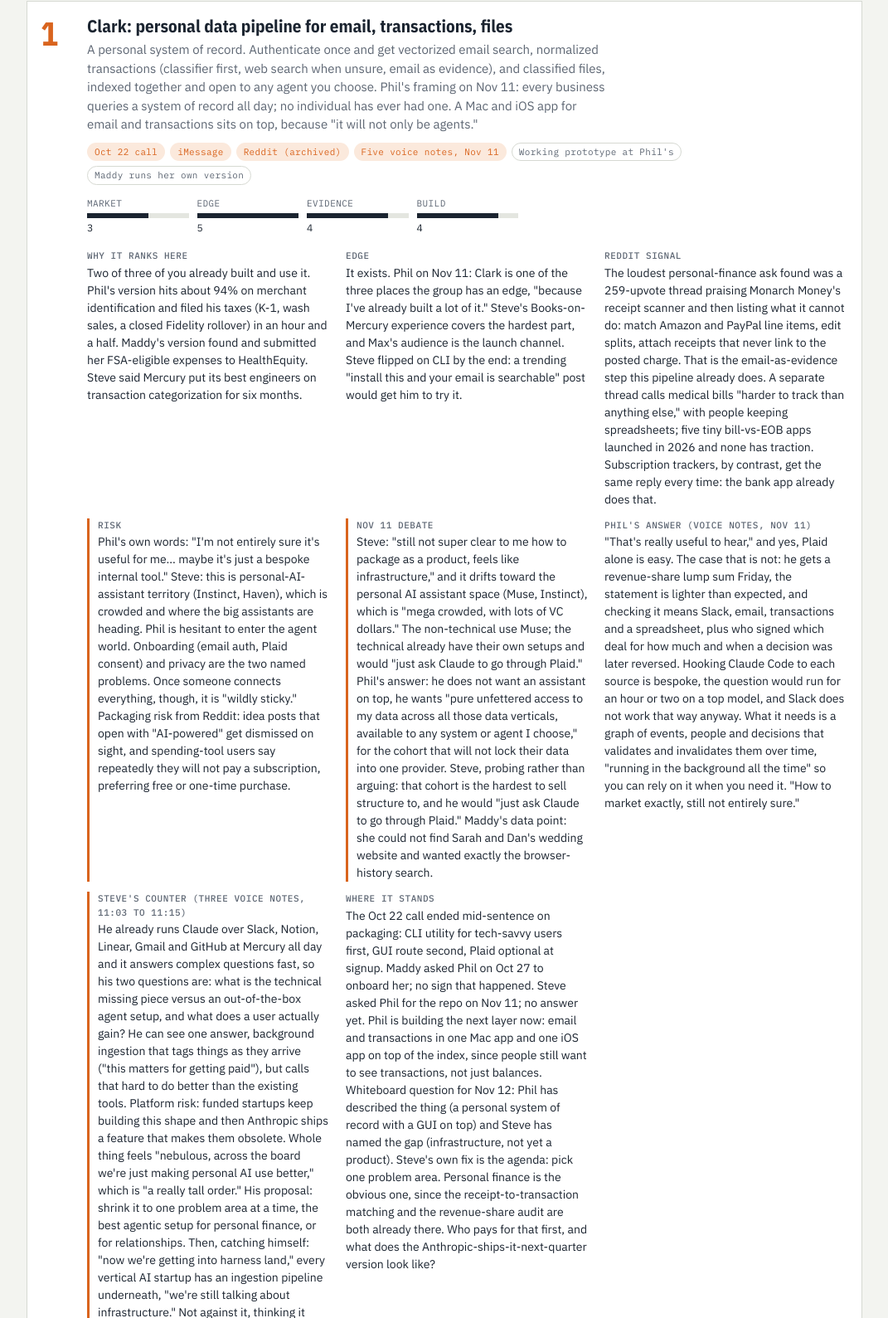
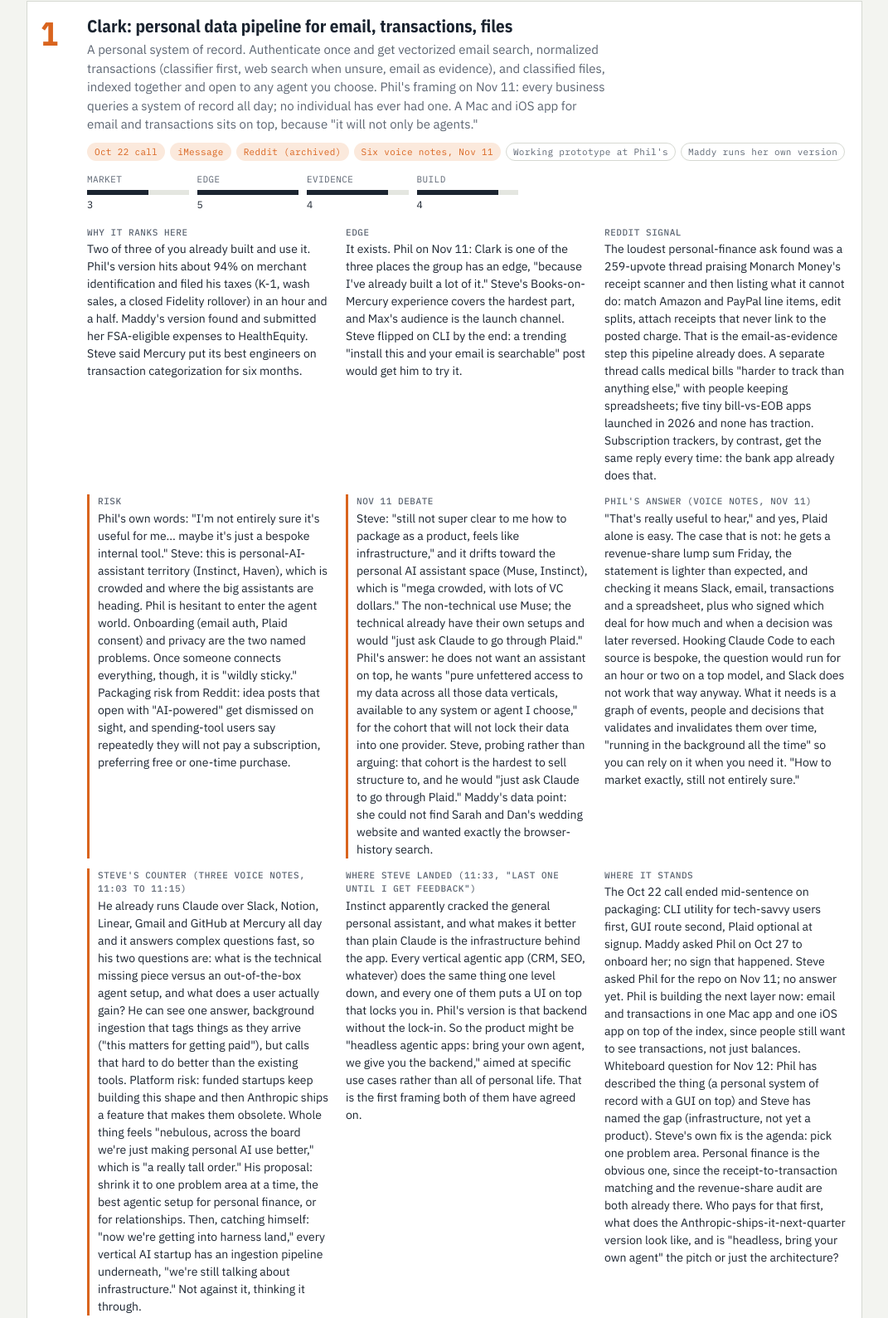
Before and after one commit to madelinekornack-afk/davenport-idea-board, a plain HTML site: page index.html in a window 1280 px wide. Shown: the part 1271-2860 px from the top of the page at 83% size, without its empty margins (104-1175 px from the left). Drawn offline with nearby package versions, Linux system fonts and the light colour scheme.

Commit message:
Clark: Steve's 11:33 note, headless bring-your-own-agent framing
Co-Authored-By: Claude Fable 5.1 <noreply@anthropic.com>

```diff
--- a/index.html
+++ b/index.html
@@ -152,7 +152,7 @@ tbody tr:last-child td { border-bottom: 0; }
   <article class="card"><div class="n">1</div><div class="b">
     <h3>Clark: personal data pipeline for email, transactions, files</h3>
     <p class="pitch">A personal system of record. Authenticate once and get vectorized email search, normalized transactions (classifier first, web search when unsure, email as evidence), and classified files, indexed together and open to any agent you choose. Phil's framing on Nov 11: every business queries a system of record all day; no individual has ever had one. A Mac and iOS app for email and transactions sits on top, because "it will not only be agents."</p>
-    <div class="meta"><span class="chip src">Oct 22 call</span><span class="chip src">iMessage</span><span class="chip src">Reddit (archived)</span><span class="chip src">Five voice notes, Nov 11</span><span class="chip">Working prototype at Phil's</span><span class="chip">Maddy runs her own version</span></div>
+    <div class="meta"><span class="chip src">Oct 22 call</span><span class="chip src">iMessage</span><span class="chip src">Reddit (archived)</span><span class="chip src">Six voice notes, Nov 11</span><span class="chip">Working prototype at Phil's</span><span class="chip">Maddy runs her own version</span></div>
     <div class="scores">
       <div class="score"><label>Market</label><div class="track"><i style="width:60%"></i></div><div class="v">3</div></div>
       <div class="score"><label>Edge</label><div class="track"><i style="width:100%"></i></div><div class="v">5</div></div>
@@ -167,7 +167,8 @@ tbody tr:last-child td { border-bottom: 0; }
       <div class="risk"><b>Nov 11 debate</b>Steve: "still not super clear to me how to package as a product, feels like infrastructure," and it drifts toward the personal AI assistant space (Muse, Instinct), which is "mega crowded, with lots of VC dollars." The non-technical use Muse; the technical already have their own setups and would "just ask Claude to go through Plaid." Phil's answer: he does not want an assistant on top, he wants "pure unfettered access to my data across all those data verticals, available to any system or agent I choose," for the cohort that will not lock their data into one provider. Steve, probing rather than arguing: that cohort is the hardest to sell structure to, and he would "just ask Claude to go through Plaid." Maddy's data point: she could not find Sarah and Dan's wedding website and wanted exactly the browser-history search.</div>
       <div><b>Phil's answer (voice notes, Nov 11)</b>"That's really useful to hear," and yes, Plaid alone is easy. The case that is not: he gets a revenue-share lump sum Friday, the statement is lighter than expected, and checking it means Slack, email, transactions and a spreadsheet, plus who signed which deal for how much and when a decision was later reversed. Hooking Claude Code to each source is bespoke, the question would run for an hour or two on a top model, and Slack does not work that way anyway. What it needs is a graph of events, people and decisions that validates and invalidates them over time, "running in the background all the time" so you can rely on it when you need it. "How to market exactly, still not entirely sure."</div>
       <div class="risk"><b>Steve's counter (three voice notes, 11:03 to 11:15)</b>He already runs Claude over Slack, Notion, Linear, Gmail and GitHub at Mercury all day and it answers complex questions fast, so his two questions are: what is the technical missing piece versus an out-of-the-box agent setup, and what does a user actually gain? He can see one answer, background ingestion that tags things as they arrive ("this matters for getting paid"), but calls that hard to do better than the existing tools. Platform risk: funded startups keep building this shape and then Anthropic ships a feature that makes them obsolete. Whole thing feels "nebulous, across the board we're just making personal AI use better," which is "a really tall order." His proposal: shrink it to one problem area at a time, the best agentic setup for personal finance, or for relationships. Then, catching himself: "now we're getting into harness land," every vertical AI startup has an ingestion pipeline underneath, "we're still talking about infrastructure." Not against it, thinking it through.</div>
-      <div><b>Where it stands</b>The Oct 22 call ended mid-sentence on packaging: CLI utility for tech-savvy users first, GUI route second, Plaid optional at signup. Maddy asked Phil on Oct 27 to onboard her; no sign that happened. Steve asked Phil for the repo on Nov 11; no answer yet. Phil is building the next layer now: email and transactions in one Mac app and one iOS app on top of the index, since people still want to see transactions, not just balances. Whiteboard question for Nov 12: Phil has described the thing (a personal system of record with a GUI on top) and Steve has named the gap (infrastructure, not yet a product). Steve's own fix is the agenda: pick one problem area. Personal finance is the obvious one, since the receipt-to-transaction matching and the revenue-share audit are both already there. Who pays for that first, and what does the Anthropic-ships-it-next-quarter version look like?</div>
+      <div><b>Where Steve landed (11:33, "last one until I get feedback")</b>Instinct apparently cracked the general personal assistant, and what makes it better than plain Claude is the infrastructure behind the app. Every vertical agentic app (CRM, SEO, whatever) does the same thing one level down, and every one of them puts a UI on top that locks you in. Phil's version is that backend without the lock-in. So the product might be "headless agentic apps: bring your own agent, we give you the backend," aimed at specific use cases rather than all of personal life. That is the first framing both of them have agreed on.</div>
+      <div><b>Where it stands</b>The Oct 22 call ended mid-sentence on packaging: CLI utility for tech-savvy users first, GUI route second, Plaid optional at signup. Maddy asked Phil on Oct 27 to onboard her; no sign that happened. Steve asked Phil for the repo on Nov 11; no answer yet. Phil is building the next layer now: email and transactions in one Mac app and one iOS app on top of the index, since people still want to see transactions, not just balances. Whiteboard question for Nov 12: Phil has described the thing (a personal system of record with a GUI on top) and Steve has named the gap (infrastructure, not yet a product). Steve's own fix is the agenda: pick one problem area. Personal finance is the obvious one, since the receipt-to-transaction matching and the revenue-share audit are both already there. Who pays for that first, what does the Anthropic-ships-it-next-quarter version look like, and is "headless, bring your own agent" the pitch or just the architecture?</div>
     </div>
   </div></article>
 
```
